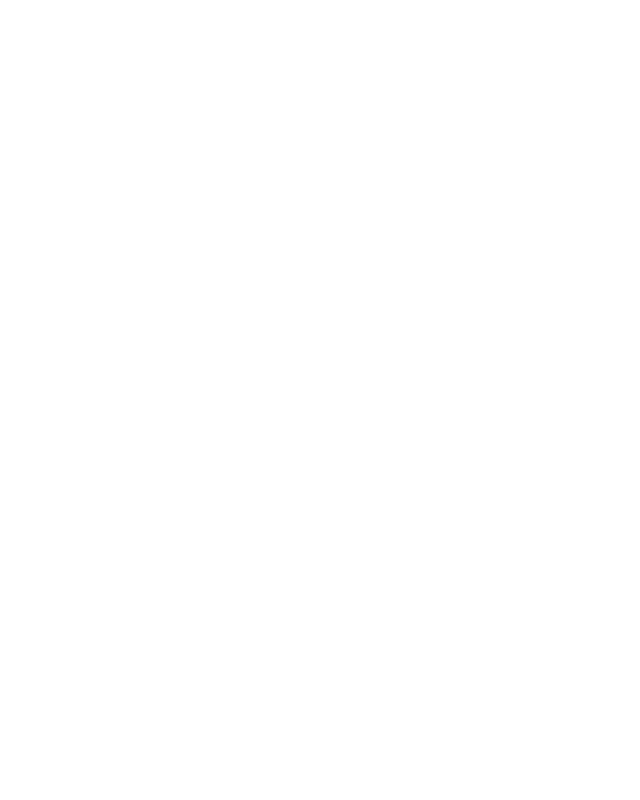
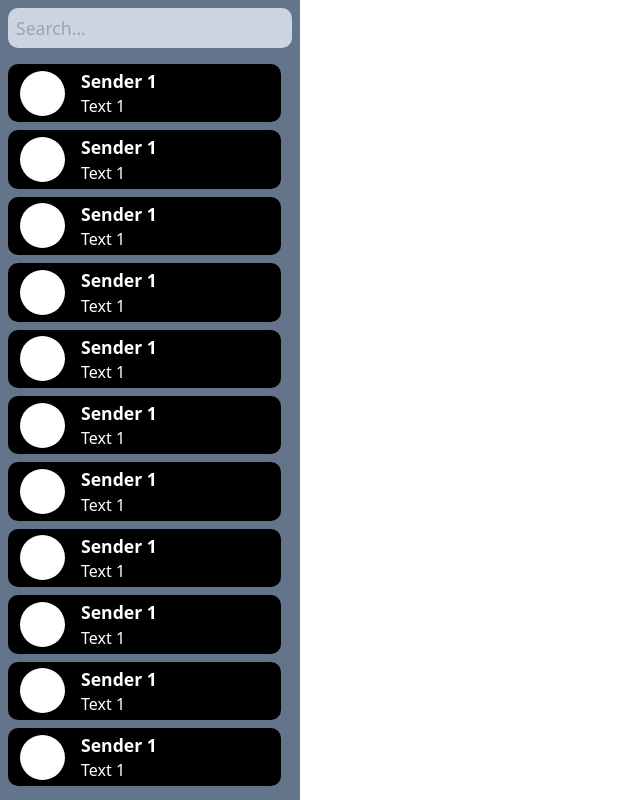
Before and after one commit to udborets/chat-app, a Next.js app in the folder client/: page / in a window 1280 px wide. Shown: the whole page, without its empty margins (0-640 px from the left). Built offline with nearby package versions, Linux system fonts and the light colour scheme.

Commit message:
add chat bar to home page

```diff
--- a/client/pages/index.tsx
+++ b/client/pages/index.tsx
@@ -1,9 +1,12 @@
-import PageLayout from "@/layouts/PageLayout/PageLayout"
-import { FC } from "react"
+import { FC } from "react";
+
+import PageLayout from "@/layouts/PageLayout/PageLayout";
+import ChatBar from "@/features/ChatBar/ChatBar";
 
 const HomePage: FC = () => {
   return (
-    <PageLayout>
+    <PageLayout title="YouChat" className="w-full h-full">
+      <ChatBar />
     </PageLayout>
   )
 }
```
